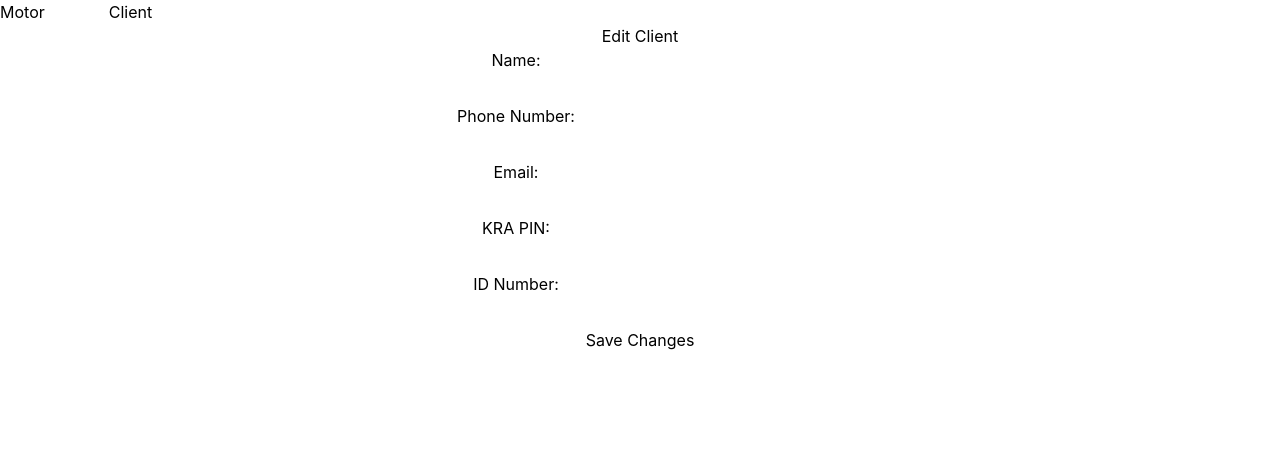
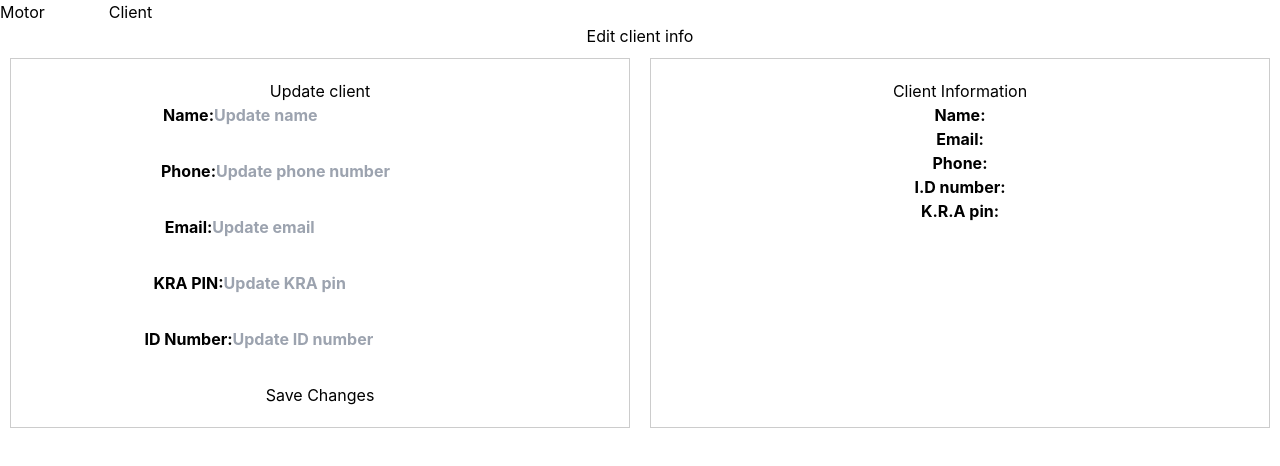
Before and after one commit to alvinlearner/Client, a React (Vite) app: page /client/1 in a window 1280 px wide. Shown: the top 466 px of the page. Built offline with nearby package versions, Linux system fonts and the light colour scheme; no server answers.

Commit message:
Add user info to update client page

```diff
--- a/db.json
+++ b/db.json
@@ -9,10 +9,10 @@
       "idno": "98765321"
     },
     {
-      "name": "wilson ndege",
+      "name": "Willbert Nderu",
       "phone": "0722789456",
       "email": "ndege@mail.com",
-      "krapin": "7wfgy57r7",
+      "krapin": "A236785W",
       "idno": "000100021",
       "id": 5
     },
--- a/src/pages/EditClient.jsx
+++ b/src/pages/EditClient.jsx
@@ -1,11 +1,12 @@
 import React, { useEffect, useState } from "react";
 import { useParams } from "react-router-dom";
+import Swal from "sweetalert2";
+import "./editclient.css";
 
 export default function EditClient() {
-  const { id } = useParams(); // Get the client ID from the URL parameters
+  const { id } = useParams();
   const [client, setClient] = useState({});
   const [editedClient, setEditedClient] = useState({
-    // Initialize with the existing client data or empty fields
     name: "",
     phone: "",
     email: "",
@@ -14,7 +15,6 @@ export default function EditClient() {
   });
 
   useEffect(() => {
-    // Fetch the specific client details based on the ID
     const fetchClientDetails = async () => {
       try {
         const url = `http://localhost:8001/clients/${id}`;
@@ -27,7 +27,6 @@ export default function EditClient() {
           throw new Error("Failed to fetch client details");
         }
 
-
         const data = await response.json();
         setClient(data);
         setEditedClient({
@@ -39,7 +38,6 @@ export default function EditClient() {
         });
       } catch (error) {
         console.error(error);
-        // Handle error, e.g., show an error message to the user
       }
     };
 
@@ -48,14 +46,17 @@ export default function EditClient() {
 
   const handleInputChange = (e) => {
     const { name, value } = e.target;
+
+    // If the input field is "krapin", convert the value to uppercase
+    const updatedValue = name === "krapin" ? value.toUpperCase() : value;
+
     setEditedClient((prevClient) => ({
       ...prevClient,
-      [name]: value,
+      [name]: updatedValue,
     }));
   };
 
   const handleSaveChanges = async () => {
-    // Implement logic to update the client details on the server
     try {
       const url = `http://localhost:8001/clients/${id}`;
       const response = await fetch(url, {
@@ -68,33 +69,57 @@ export default function EditClient() {
         throw new Error("Failed to update client details");
       }
 
-      // Handle successful update, e.g., show a success message or navigate back to the client list
+      // Show SweetAlert confirmation
+      Swal.fire({
+        icon: "success",
+        title: "Client details updated successfully!",
+        showConfirmButton: false,
+        timer: 1500,
+      });
+
+      // Fetch updated client details immediately after saving
+      const updatedResponse = await fetch(`http://localhost:8001/clients/${id}`, {
+        method: "GET",
+        headers: { "content-type": "application/json" },
+      });
+
+      if (!updatedResponse.ok) {
+        throw new Error("Failed to fetch updated client details");
+      }
+
+      const updatedData = await updatedResponse.json();
+      setClient(updatedData);
+
     } catch (error) {
       console.error(error);
-      // Handle error, e.g., show an error message to the user
     }
   };
 
   return (
-    <div>
-      <h2>Edit Client {client.name}</h2>
+    <>
+
+    <h2>Edit client info</h2>
+    <div className="flex-container">
+
+      <div className="flex-item" id="div1">
       <form>
+        <h2>Update client</h2>
         <label>
           Name:
           <input
             type="text"
             name="name"
-            value={editedClient.name}
+            placeholder="Update name"
             onChange={handleInputChange}
           />
         </label>
         <br />
         <label>
-          Phone Number:
+          Phone:
           <input
             type="text"
             name="phone"
-            value={editedClient.phone}
+            placeholder="Update phone number"
             onChange={handleInputChange}
           />
         </label>
@@ -104,7 +129,7 @@ export default function EditClient() {
           <input
             type="text"
             name="email"
-            value={editedClient.email}
+            placeholder="Update email"
             onChange={handleInputChange}
           />
         </label>
@@ -114,7 +139,7 @@ export default function EditClient() {
           <input
             type="text"
             name="krapin"
-            value={editedClient.krapin}
+            placeholder="Update KRA pin"
             onChange={handleInputChange}
           />
         </label>
@@ -124,7 +149,7 @@ export default function EditClient() {
           <input
             type="text"
             name="idno"
-            value={editedClient.idno}
+            placeholder="Update ID number"
             onChange={handleInputChange}
           />
         </label>
@@ -133,6 +158,31 @@ export default function EditClient() {
           Save Changes
         </button>
       </form>
+      </div>
+
+      <div className="flex-item" id="div1">
+      <h2>Client  Information</h2>
+      <ul style={{listStyle:"none"}}>
+        <li>
+          <strong>Name:</strong> {client.name}
+        </li>
+        <li>
+          <strong>Email:</strong> {client.email}
+        </li>
+        <li>
+          <strong>Phone:</strong> {client.phone}
+        </li>
+        <li>
+          <strong>I.D number:</strong> {client.idno}
+        </li>
+        <li>
+          <strong>K.R.A pin:</strong> {client.krapin}
+        </li>
+      </ul>
     </div>
+
+    </div>
+    </>
+
   );
 }
--- /dev/null
+++ b/src/pages/editclient.css
@@ -0,0 +1,25 @@
+
+
+.flex-container {
+    display: flex;
+    flex-wrap: wrap; /* Allow items to wrap to the next line */
+  }
+
+  .flex-item {
+    padding: 20px;
+    border: 1px solid #ccc;
+    margin: 10px;
+    flex: 1; /* Distribute available space equally among items */
+    box-sizing: border-box; /* Include padding and border in item's total width and height */
+  }
+
+  /* Media query for responsiveness */
+  @media screen and (max-width: 800px) {
+    .flex-item {
+      flex: 100%; /* Full width for small screens */
+    }
+  }
+
+  label{
+    font-weight: bold;
+  }
```
